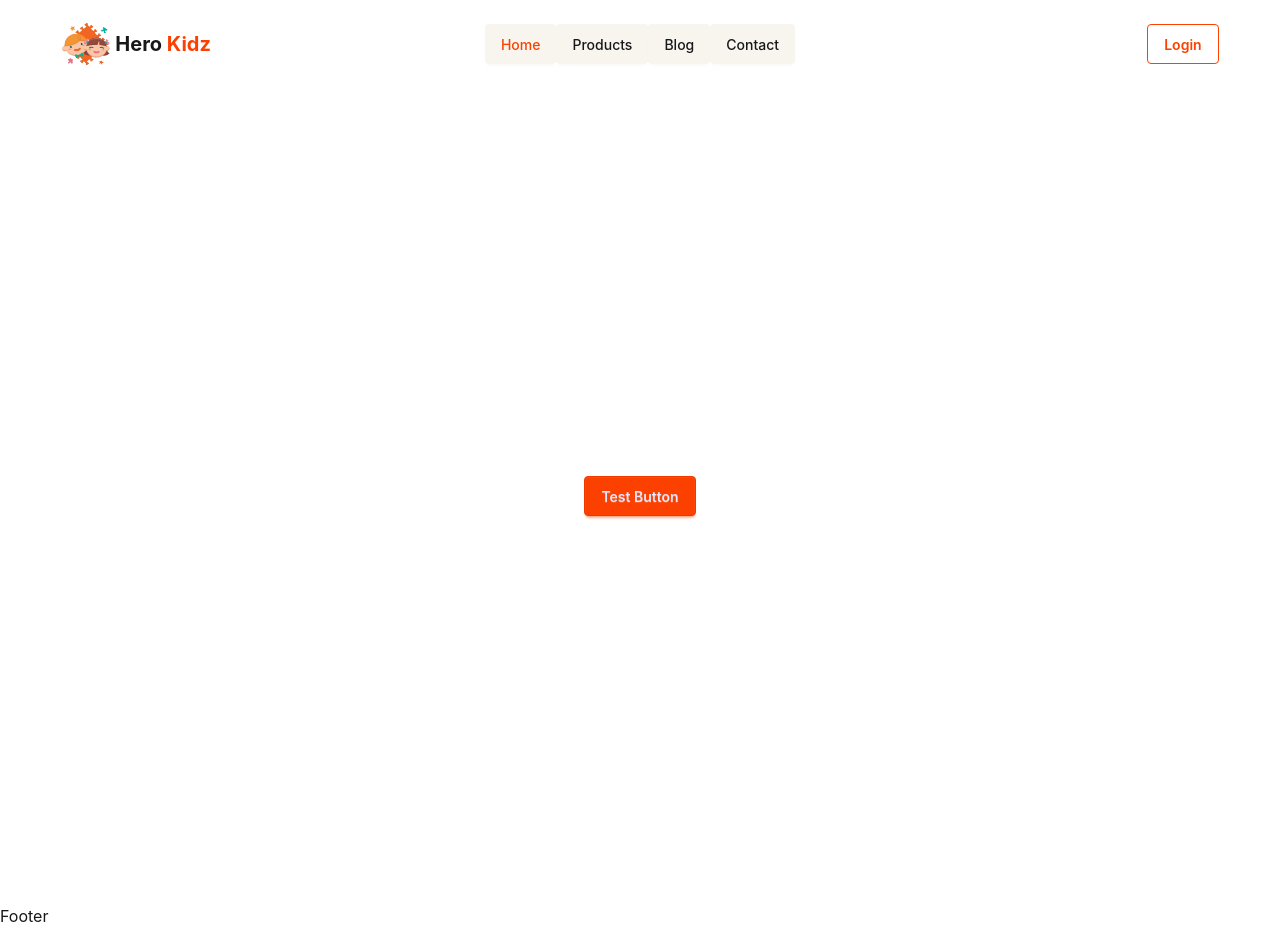
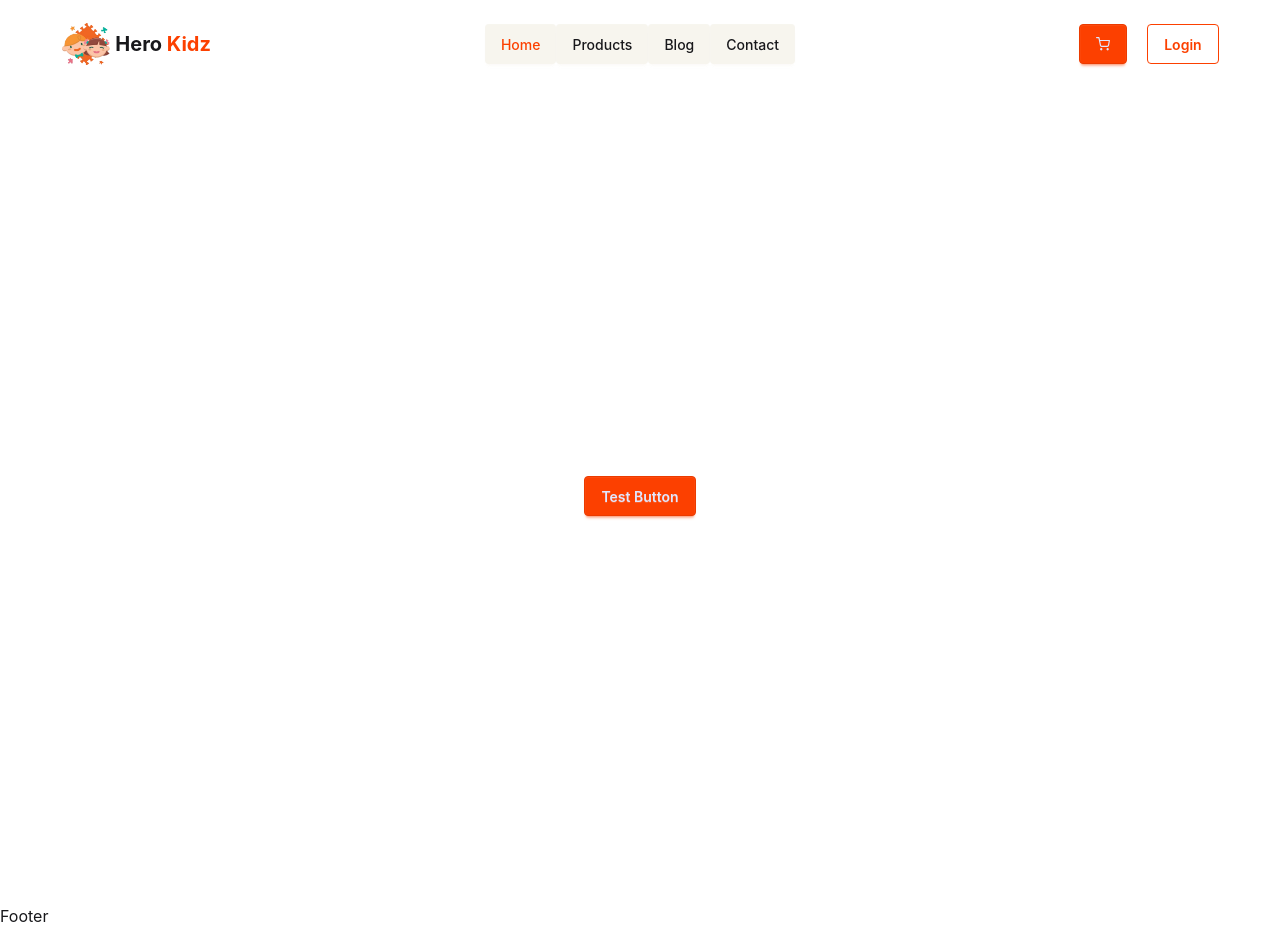
Before and after one commit to dev-rafiul/ecommerce_with_nextjs_frontend, a Next.js app: page / in a window 1280 px wide. Built offline with nearby package versions, Linux system fonts and the light colour scheme.

Commit message:
additionally filup navbar

```diff
--- a/package.json
+++ b/package.json
@@ -10,9 +10,11 @@
   },
   "dependencies": {
     "daisyui": "^5.5.19",
+    "icons": "^1.0.0",
     "next": "16.2.4",
-    "react": "19.2.4",
-    "react-dom": "19.2.4"
+    "react": "^19.2.4",
+    "react-dom": "19.2.4",
+    "react-icons": "^5.6.0"
   },
   "devDependencies": {
     "@tailwindcss/postcss": "^4.2.2",
--- a/src/components/layouts/Navbar.jsx
+++ b/src/components/layouts/Navbar.jsx
@@ -2,6 +2,7 @@ import React from 'react';
 import Logo from './Logo';
 import Link from 'next/link';
 import NavLink from '../buttons/NavLink';
+import { FiShoppingCart } from "react-icons/fi";
 
 const Navbar = () => {
 
@@ -32,7 +33,7 @@ const Navbar = () => {
       </div>
       <ul
         tabIndex="-1"
-        className="menu menu-sm dropdown-content bg-base-100 rounded-box z-1 mt-3 w-52 p-2 shadow flex">
+        className="menu menu-sm dropdown-content bg-base-100 rounded-box z-1 mt-3 w-52 p-2 shadow">
         {nav}
       </ul>
     </div>
@@ -44,7 +45,10 @@ const Navbar = () => {
       {nav}
     </ul>
   </div>
-  <div className="navbar-end">
+  <div className="navbar-end space-x-5">
+    <Link href={"/cart"} className='btn btn-primary'>
+    <FiShoppingCart />
+    </Link>
     <Link href={"/login"}>
     <button className='btn btn-primary btn-outline'>Login</button>
     </Link>
```
Also changed, not shown: 1 other file (tests, documents, lock files or other folders).
